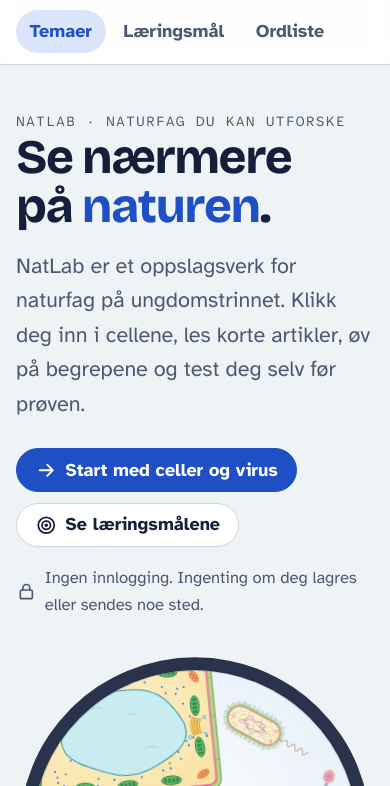
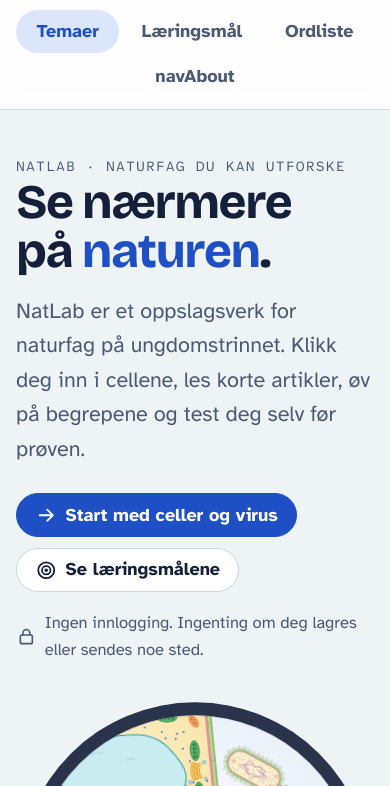
Before and after one commit to m3shuga/NatLab, a plain HTML site: page index.html in a window 390 px wide. Shown: the part 58-844 px from the top of the page. Drawn offline with Linux system fonts and the light colour scheme.

Commit message:
about page button

```diff
--- a/assets/css/natlab.css
+++ b/assets/css/natlab.css
@@ -164,6 +164,13 @@ p { margin: 0; }
 .main-nav a:hover { color: var(--ink); background: var(--surface-2); }
 .main-nav a[aria-current="page"] { color: var(--brand); background: var(--brand-soft); }
 .header-tools { display: flex; gap: .4rem; align-items: center; }
+@media (max-width: 859px) {
+  .main-nav { gap: .1rem; justify-content: space-between; flex-wrap: wrap; overflow: visible; }
+  .main-nav a { flex: 1 1 auto; text-align: center; padding: .4rem .35rem; }
+}
+@media (max-width: 359px) {
+  .main-nav a { font-size: .9rem; padding: .4rem .2rem; }
+}
 @media (min-width: 860px) {
   .main-nav { order: 0; width: auto; margin-right: .5rem; }
   .brand { margin-right: 1rem; }
--- a/assets/js/app.js
+++ b/assets/js/app.js
@@ -65,7 +65,8 @@
       '<nav class="main-nav" aria-label="' + N.esc(N.t({ nb: 'Hovedmeny', en: 'Main menu' })) + '">' +
       '<a href="#" data-nav="home">' + N.u('navTopics') + '</a>' +
       '<a href="#mal" data-nav="mal">' + N.u('navGoals') + '</a>' +
-      '<a href="#ordliste" data-nav="ordliste">' + N.u('navGlossary') + '</a></nav>' +
+      '<a href="#ordliste" data-nav="ordliste">' + N.u('navGlossary') + '</a>' +
+      '<a href="#om" data-nav="om" aria-label="' + N.esc(N.u('about')) + '">' + N.u('navAbout') + '</a></nav>' +
       '<div class="header-tools">' +
       '<button type="button" class="btn btn-sm lang-btn" id="lang-toggle" aria-label="' + N.esc(N.u('switchLang')) + '" title="' + N.esc(N.u('switchLang')) + '">' + N.u('langShort') + '</button>' +
       '<button type="button" class="btn btn-icon btn-ghost" id="open-settings" aria-label="' + N.esc(N.u('settings')) + '" title="' + N.esc(N.u('settings')) + '">' + N.icon('gear') + '</button>' +
--- a/assets/js/pages.js
+++ b/assets/js/pages.js
@@ -86,7 +86,6 @@
       }).join('') +
       '<a class="quick-link" href="#ordliste"><span class="qi">' + N.icon('book') + '</span><span>' + N.u('navGlossary') + '<small>' + N.t({ nb: 'Fagord på norsk og engelsk', en: 'Key terms in Norwegian and English' }) + '</small></span></a>' +
       '<a class="quick-link" href="#mal"><span class="qi">' + N.icon('target') + '</span><span>' + N.u('navGoals') + '<small>' + N.t({ nb: 'Hva skal du kunne?', en: 'What should you know?' }) + '</small></span></a>' +
-      '<a class="quick-link" href="#om"><span class="qi">' + N.icon('book') + '</span><span>' + N.u('about') + '<small>' + N.t({ nb: 'Hvem har laget siden, og hvordan brukes den?', en: 'Who made the site, and how is it used?' }) + '</small></span></a>' +
       '</div></section></div>';
     return { title: null, html: html };
   };
```
